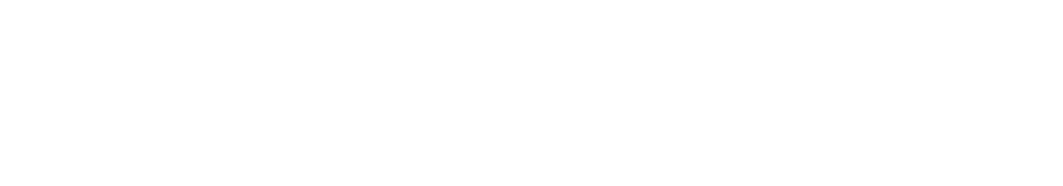
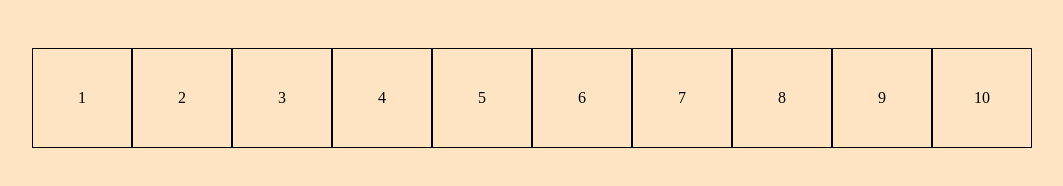
Before and after one commit to DoinaGanceriuc/js-campominato-grid, a plain HTML site: page index.html in a window 1280 px wide. Shown: the whole page, without its empty margins (108-1171 px from the left). Drawn offline with Linux system fonts and the light colour scheme.

Commit message:
Add css style,elements html and variables js

```diff
--- a/Assets/Css/style.css
+++ b/Assets/Css/style.css
@@ -3,3 +3,23 @@
   padding: 0;
   margin: 0;
 }
+body {
+  background-color: bisque;
+}
+
+.container {
+  max-width: 1000px;
+  /*  height: 1000px; */
+  margin: 3rem auto;
+  display: flex;
+  flex-wrap: wrap;
+}
+
+.cella {
+  height: 100px;
+  width: 100px;
+  border: 1px solid #000;
+  display: flex;
+  justify-content: center;
+  align-items: center;
+}
--- a/Assets/Js/main.js
+++ b/Assets/Js/main.js
@@ -4,3 +4,20 @@ con difficoltà 1 => tra 1 e 100
 con difficoltà 2 => tra 1 e 81
 con difficoltà 3 => tra 1 e 49
 Quando l'utente clicca su ogni cella, la cella cliccata si colora di azzurro. */
+
+
+/* Strumenti
+-prompt
+-querySelector/getElementById
+-ciclo for
+-eventListener
+-if/else
+*/
+
+// inizializzazione delle variabili
+const levelOne = "1";
+const levelTwo = "2";
+const levelThree = "3";
+
+// selezionare elementi DOM
+const containerElement = document.querySelector(".container");
--- a/index.html
+++ b/index.html
@@ -8,6 +8,18 @@
         <link rel="stylesheet" href="./Assets/Css/style.css">
     </head>
     <body>
+        <div class="container">
+            <div class="cella">1</div>
+            <div class="cella">2</div>
+            <div class="cella">3</div>
+            <div class="cella">4</div>
+            <div class="cella">5</div>
+            <div class="cella">6</div>
+            <div class="cella">7</div>
+            <div class="cella">8</div>
+            <div class="cella">9</div>
+            <div class="cella">10</div>
+        </div>
 
         <script src="./Assets/Js/main.js"></script>
 
```
